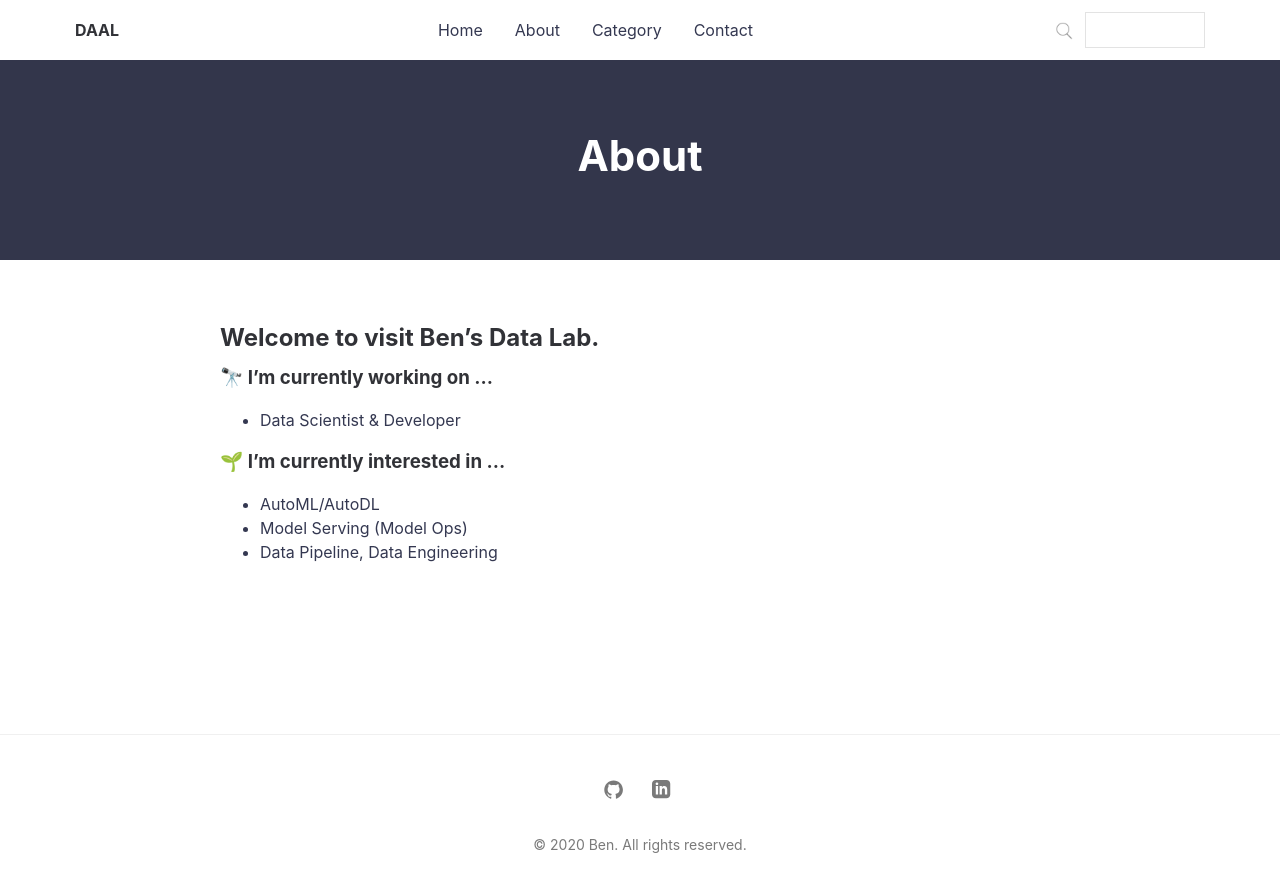
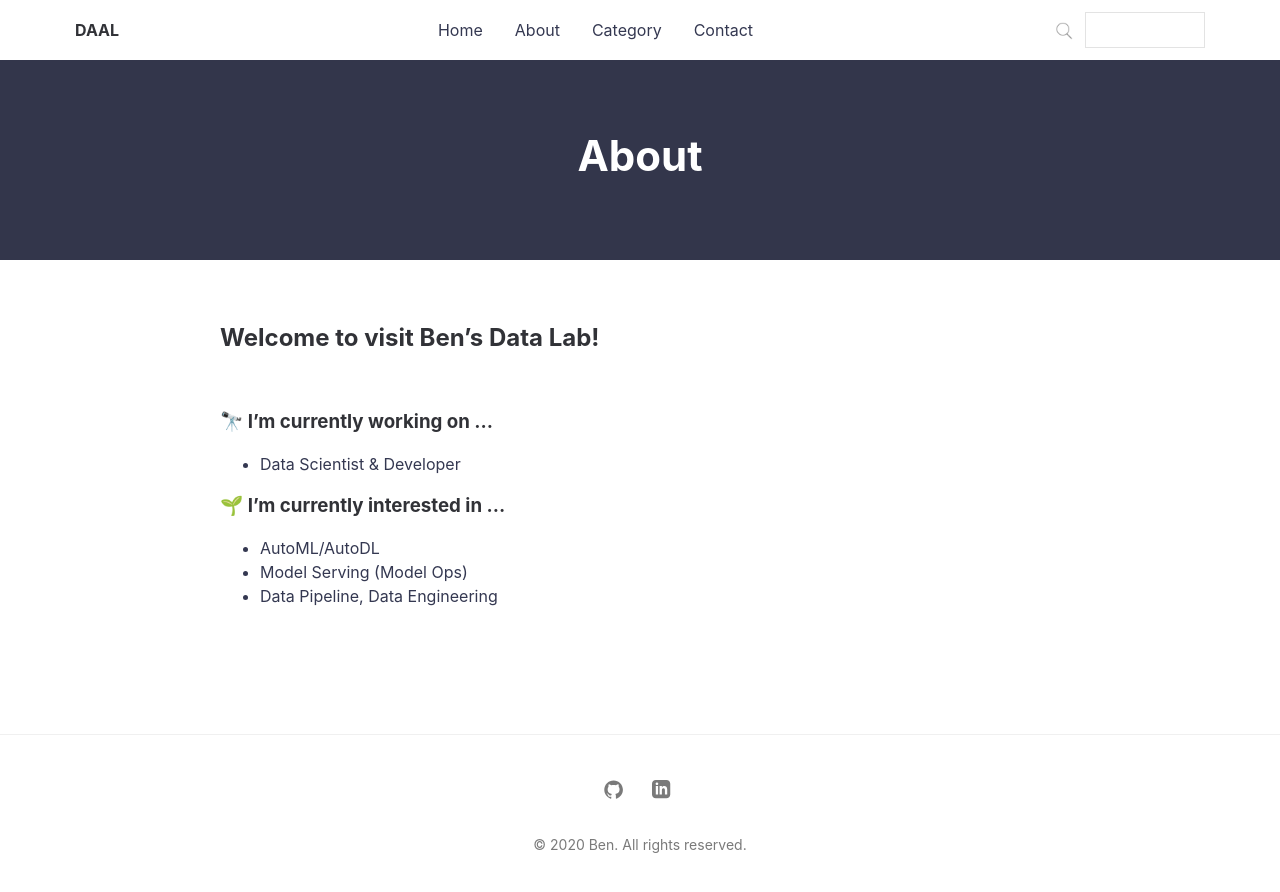
Before and after one commit to hjben/hjben.github.io, a Jekyll site: the page built from about.md, in a window 1280 px wide. Shown: the top 892 px of the page. Built offline with Jekyll 4.4.1, drawn with Linux system fonts in a browser that asks for light colours; nearby versions of some CDN libraries.

```diff
--- a/about.md
+++ b/about.md
@@ -4,7 +4,8 @@ title: About
 permalink: /about/
 ---
 
-## Welcome to visit Ben's Data Lab.
+## Welcome to visit Ben's Data Lab!
+<br>
 
 ### 🔭 I’m currently working on ...
 - Data Scientist & Developer
```
